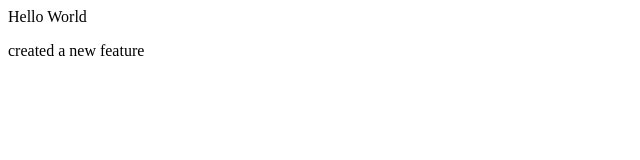
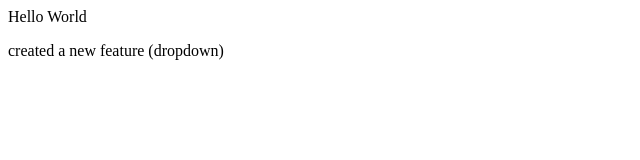
Before and after one commit to Subhajit-das21/localrepo, a plain HTML site: page index.html in a window 1280 px wide. Shown: the full height of the page, 0-640 px from the left. Drawn offline with Linux system fonts and the light colour scheme.

```diff
--- a/index.html
+++ b/index.html
@@ -1,2 +1,2 @@
 <p>Hello World</p>
-<p>created a new feature</p>
+<p>created a new feature (dropdown)</p>
```
